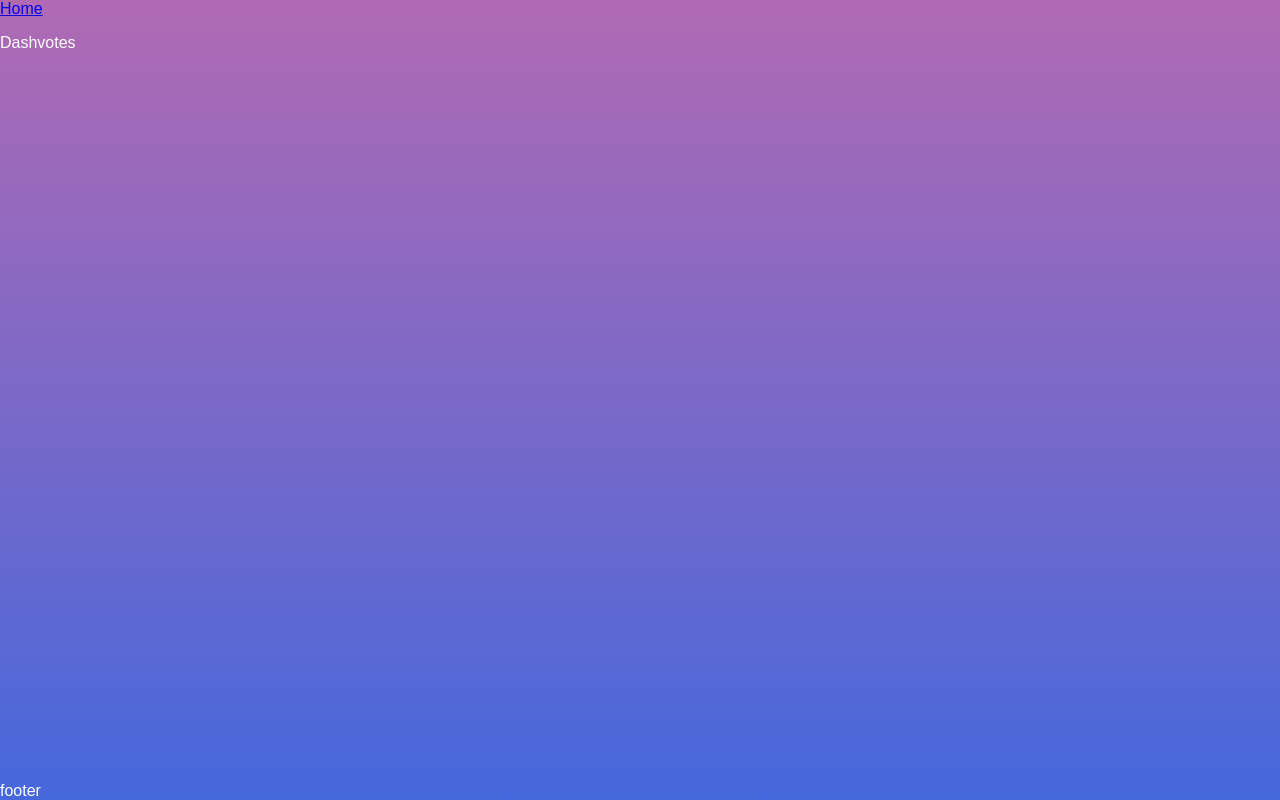
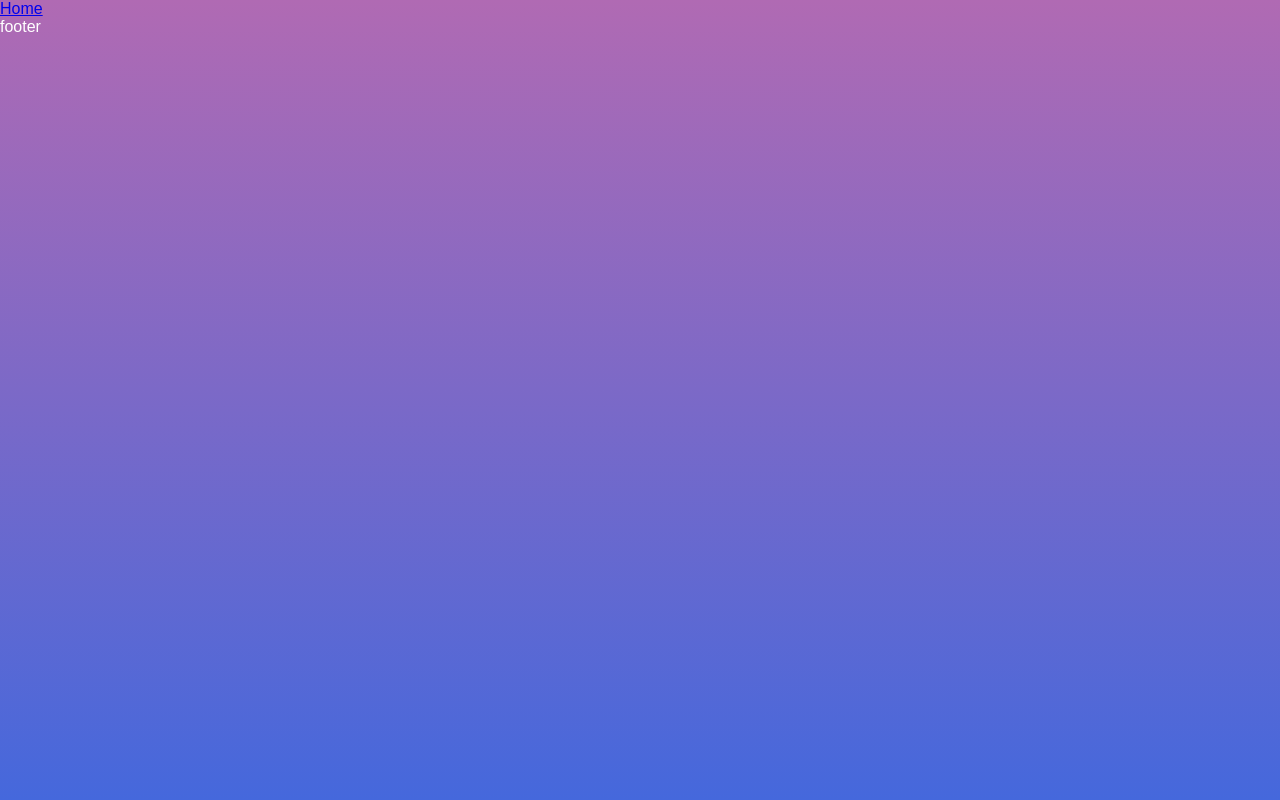
Before and after one commit to nTamura/dashvotes, a React (Create React App) app: page /about in a window 1280 px wide. Built offline with nearby package versions, Linux system fonts and the light colour scheme.

Commit message:
component files

```diff
--- a/src/components/App.js
+++ b/src/components/App.js
@@ -1,20 +1,24 @@
 import React, { useState, useEffect } from 'react'
 import withStyles from 'react-jss'
-import { Link } from 'react-router-dom'
+import { Link, Route, Switch } from 'react-router-dom'
+import Navbar from 'components/Navigation/Navbar'
+import Dashboard from 'components/Views/Dashboard'
 
 function App({ classes }) {
   return (
-    <>
-      <nav>
-        <Link to="/">Home</Link>
-      </nav>
+    <div className="container">
+      <Navbar />
       <div className={classes.body}>
-        <header className="App-header">
-          <p>Dashvotes</p>
-        </header>
+        <Switch>
+          <Route exact path="/" component={Dashboard} />
+          {/* <Route
+            path="/about"
+            render={props => <About {...props} extra={someVariable} />}
+          /> */}
+        </Switch>
       </div>
       <footer>footer</footer>
-    </>
+    </div>
   )
 }
 
--- /dev/null
+++ b/src/components/Navigation/Navbar.jsx
@@ -0,0 +1,20 @@
+import React, { useState, useEffect } from 'react'
+import withStyles from 'react-jss'
+import { Link } from 'react-router-dom'
+
+function Navbar({ classes }) {
+  return (
+    <nav>
+      <Link to="/">Home</Link>
+    </nav>
+  )
+}
+
+const styles = {
+  root: {},
+  body: {
+    flex: 1,
+  },
+}
+
+export default withStyles(styles)(Navbar)
```
Also changed, not shown: src/components/Auth/Signin.jsx (added), src/components/Auth/Signup.jsx (added), src/components/Common/GoBack.jsx (added), src/components/Common/Loading.jsx (added).
